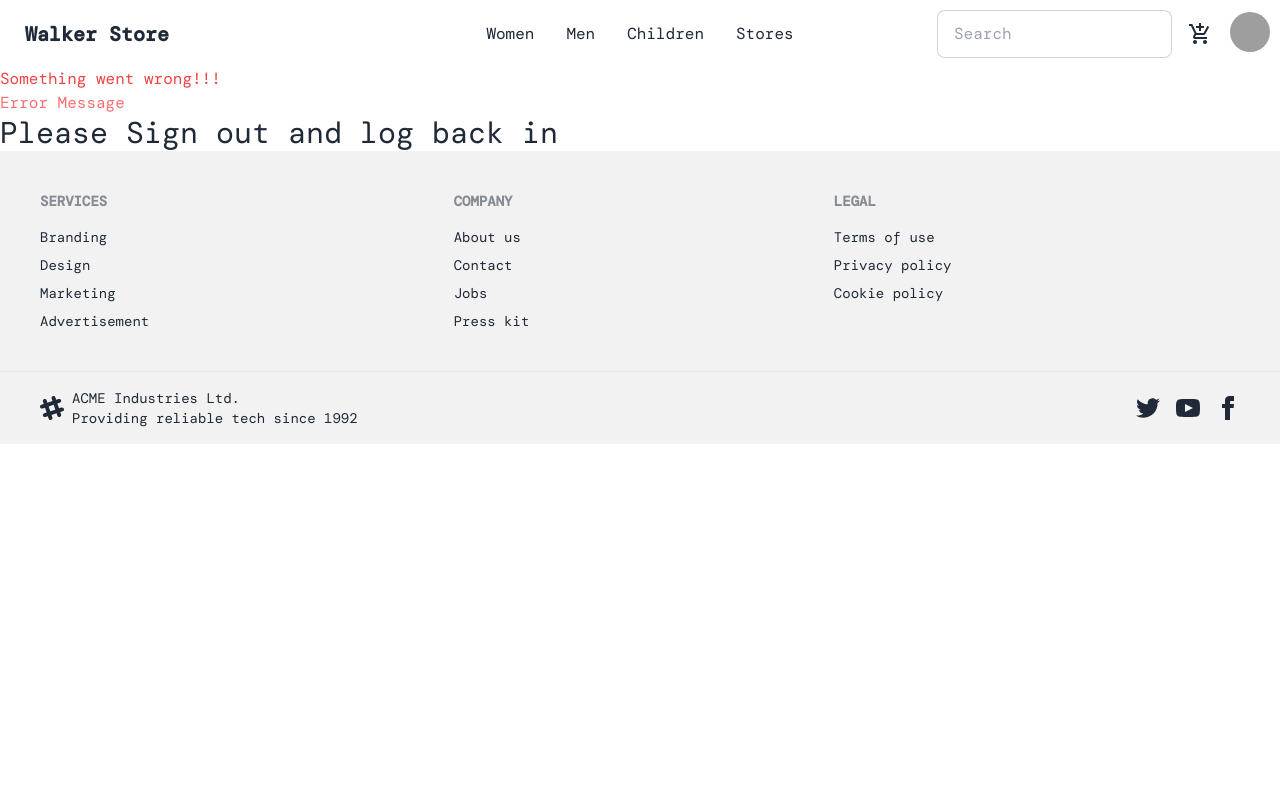
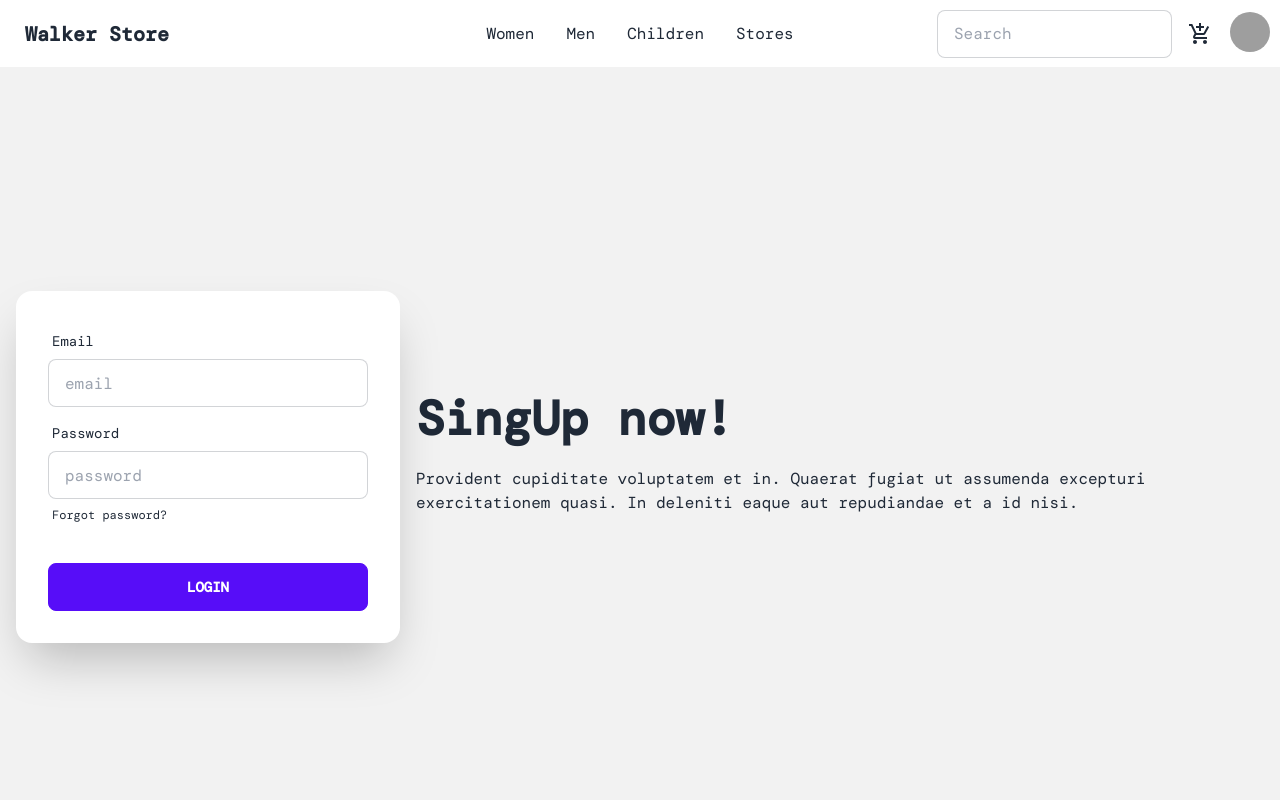
Before and after one commit to rakibulhasan933/ecommerce-react-app, a React (Create React App) app: page /register in a window 1280 px wide. Shown: the top 800 px of the page. Built offline with nearby package versions, Linux system fonts and the light colour scheme; grey boxes are pictures that could not be loaded; a web font is replaced by a local one.

Commit message:
[ADD] login relateted

```diff
--- /dev/null
+++ b/src/pages/Login/Login.js
@@ -0,0 +1,38 @@
+import React from 'react';
+
+const Login = () => {
+	return (
+		<div className="hero min-h-screen bg-base-200">
+			<div className="hero-content flex-col lg:flex-row-reverse">
+				<div className="text-center lg:text-left">
+					<h1 className="text-5xl font-bold">Login now!</h1>
+					<p className="py-6">Provident cupiditate voluptatem et in. Quaerat fugiat ut assumenda excepturi exercitationem quasi. In deleniti eaque aut repudiandae et a id nisi.</p>
+				</div>
+				<div className="card flex-shrink-0 w-full max-w-sm shadow-2xl bg-base-100">
+					<div className="card-body">
+						<div className="form-control">
+							<label className="label">
+								<span className="label-text">Email</span>
+							</label>
+							<input type="text" placeholder="email" className="input input-bordered" />
+						</div>
+						<div className="form-control">
+							<label className="label">
+								<span className="label-text">Password</span>
+							</label>
+							<input type="text" placeholder="password" className="input input-bordered" />
+							<label className="label">
+								<a href="#" className="label-text-alt link link-hover">Forgot password?</a>
+							</label>
+						</div>
+						<div className="form-control mt-6">
+							<button className="btn btn-primary">Login</button>
+						</div>
+					</div>
+				</div>
+			</div>
+		</div>
+	);
+};
+
+export default Login;
--- /dev/null
+++ b/src/pages/Login/SingUp.js
@@ -0,0 +1,38 @@
+import React from 'react';
+
+const SingUp = () => {
+	return (
+		<div className="hero min-h-screen bg-base-200">
+			<div className="hero-content flex-col lg:flex-row-reverse">
+				<div className="text-center lg:text-left">
+					<h1 className="text-5xl font-bold">SingUp now!</h1>
+					<p className="py-6">Provident cupiditate voluptatem et in. Quaerat fugiat ut assumenda excepturi exercitationem quasi. In deleniti eaque aut repudiandae et a id nisi.</p>
+				</div>
+				<div className="card flex-shrink-0 w-full max-w-sm shadow-2xl bg-base-100">
+					<div className="card-body">
+						<div className="form-control">
+							<label className="label">
+								<span className="label-text">Email</span>
+							</label>
+							<input type="text" placeholder="email" className="input input-bordered" />
+						</div>
+						<div className="form-control">
+							<label className="label">
+								<span className="label-text">Password</span>
+							</label>
+							<input type="text" placeholder="password" className="input input-bordered" />
+							<label className="label">
+								<a href="#" className="label-text-alt link link-hover">Forgot password?</a>
+							</label>
+						</div>
+						<div className="form-control mt-6">
+							<button className="btn btn-primary">Login</button>
+						</div>
+					</div>
+				</div>
+			</div>
+		</div>
+	);
+};
+
+export default SingUp;
```
Also changed, not shown: src/Routes/Routes.js (+10 -0 lines).
